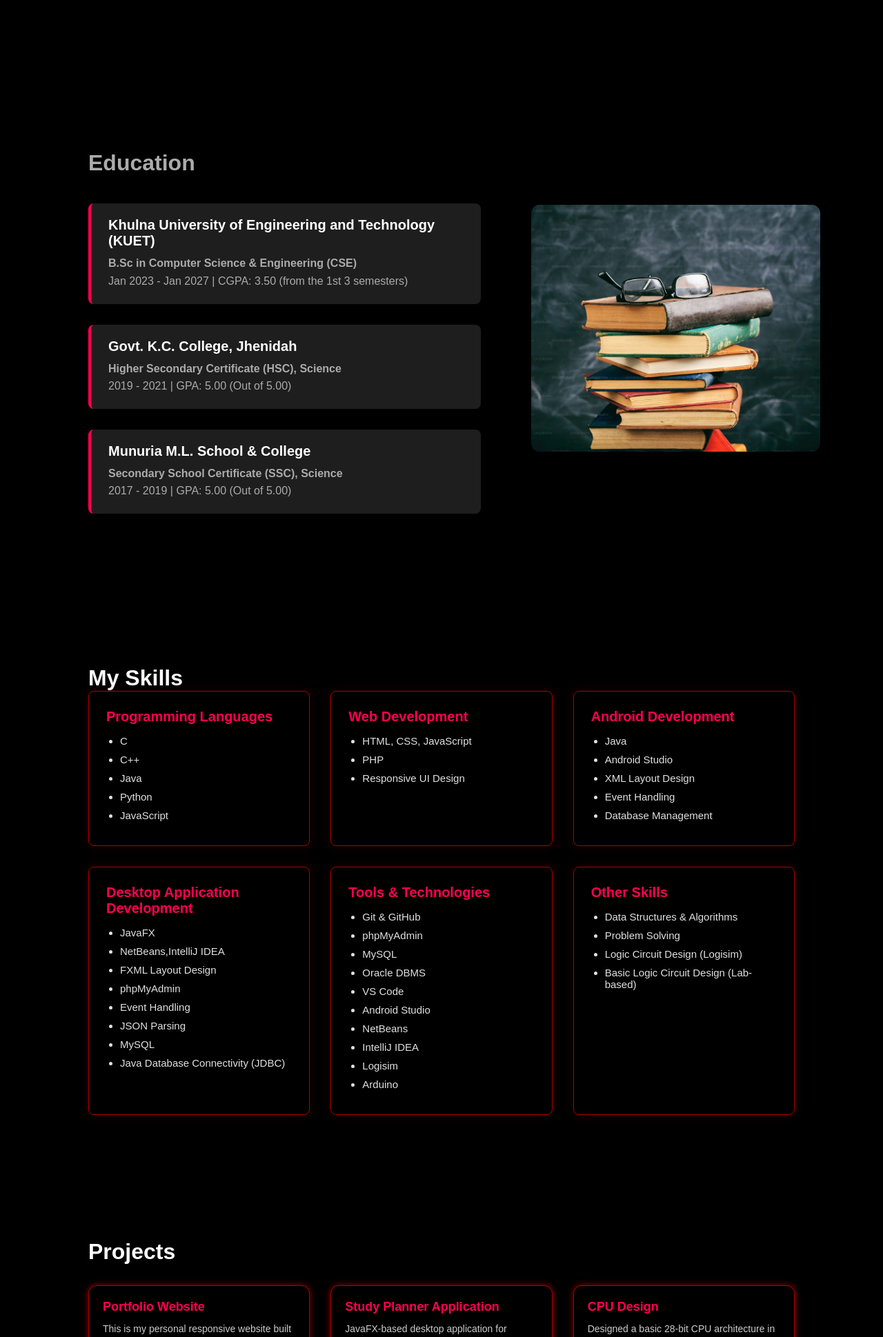
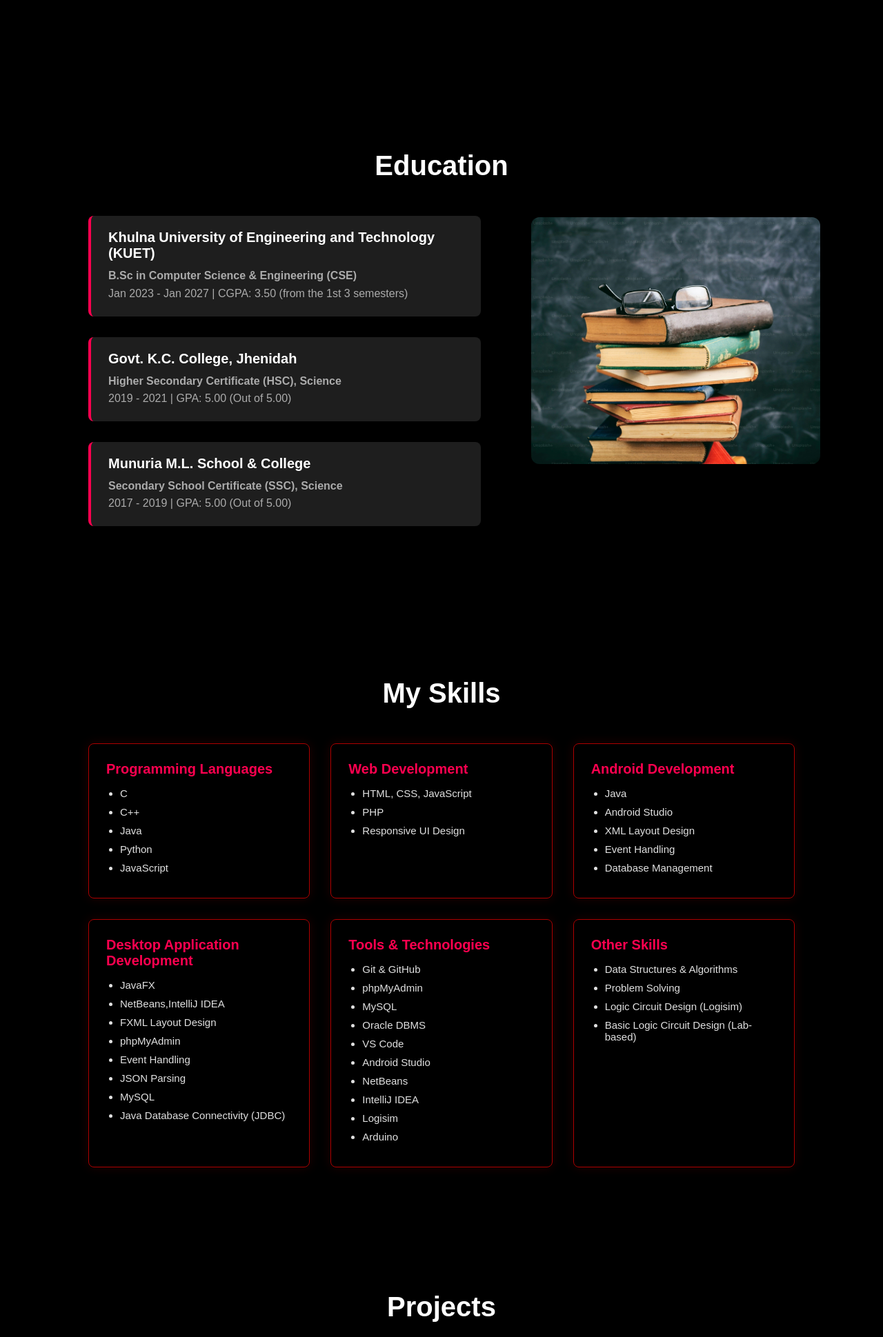
Before and after one commit to akash-kumar-biswas/Portfolio-Website, a PHP site: page / in a window 1280 px wide. Shown: the part 1383-3322 px from the top of the page at 69% size. Run offline with PHP 8.4, Linux system fonts and the light colour scheme.

Commit message:
update about subtitle in css file

```diff
--- a/style.css
+++ b/style.css
@@ -151,7 +151,15 @@ nav ul li a:hover:after{
     left: 30px;
 }
 
-.sub-title-about{
+.sub-title{
+    text-align: center;
+    font-size: 40px;
+    font-weight: 700;
+    margin-bottom: 50px;
+    color: #fff;
+}
+
+.sub-title-about {
     text-align: center;
     font-size: 40px;
     font-weight: 700;
```
